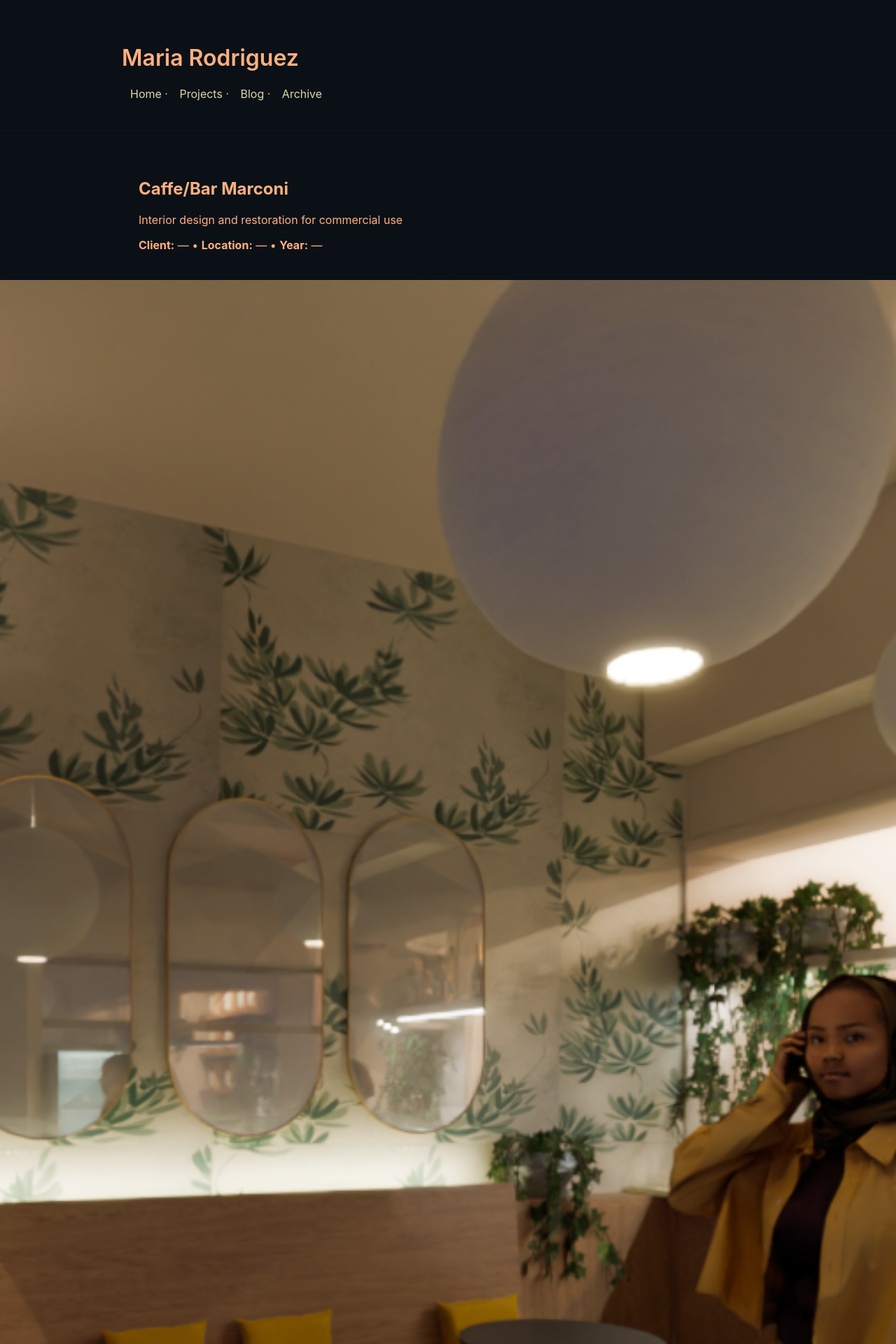
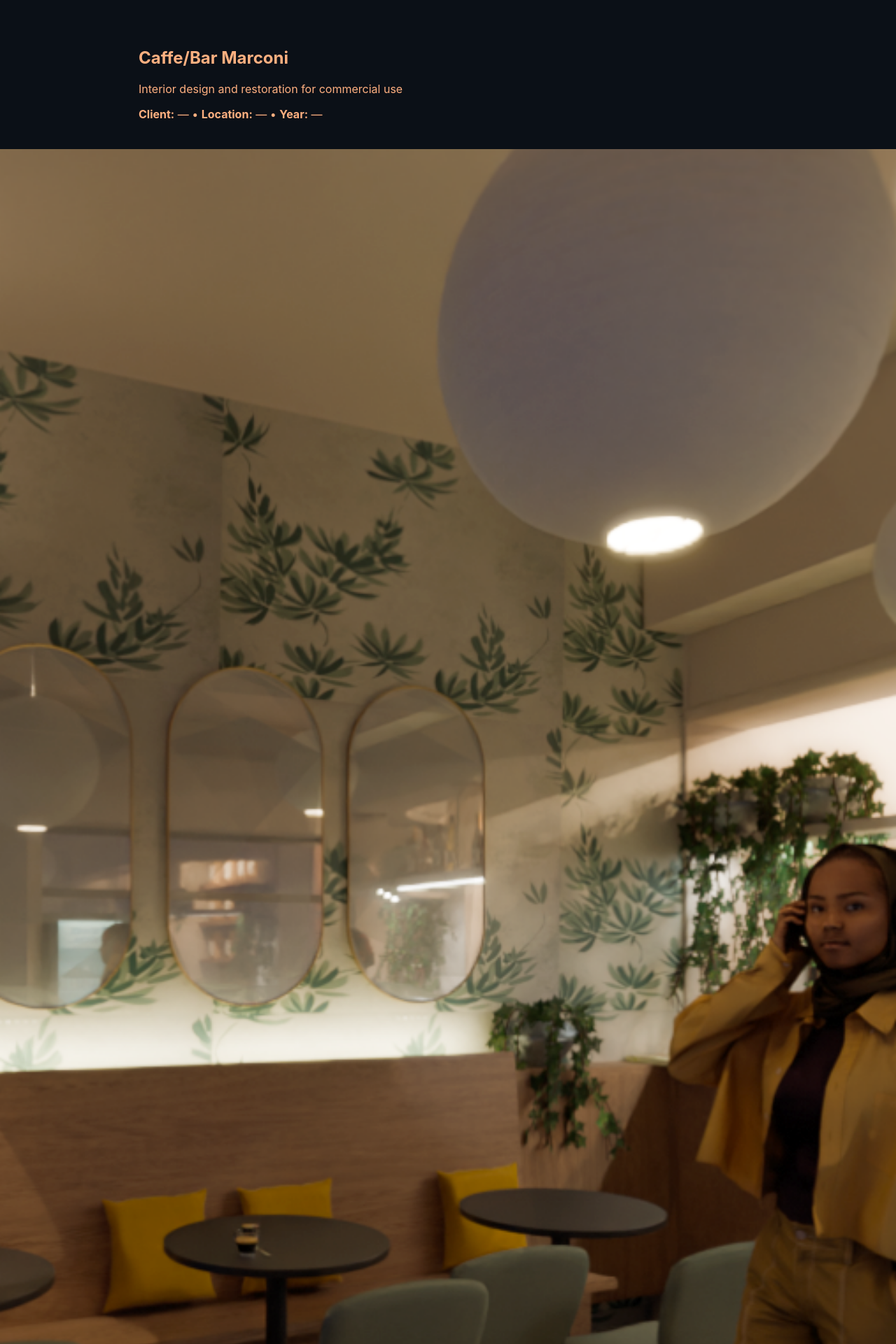
Before and after one commit to rodriguez-macamila/mariarodriguez, a Jekyll site: the page built from _projects/marconi.md, in a window 1280 px wide. Shown: the top 1920 px of the page at 70% size. Built offline with Jekyll 4.4.1, drawn with Linux system fonts in a browser that asks for light colours.

Commit message:
Refactor layout by removing header and updating body tag
Removed the static header and updated body tag to conditionally include a class for project layouts.

```diff
--- a/_layouts/default.html
+++ b/_layouts/default.html
@@ -7,13 +7,7 @@
     <meta name="description" content="{{ page.description | default: site.description }}">
    <link rel="stylesheet" href="{{ site.baseurl }}/assets/css/style.css">
   </head>
-  <body>
-    <header class="site-header">
-      <div class="wrap">
-        <h1 class="site-title"><a href="{{ site.baseurl }}">Maria Rodriguez</a></h1>
-        <nav class="site-nav"><a href="{{ site.baseurl }}">Home</a> · <a href="{{ site.baseurl }}/projects/">Projects</a> · <a href="{{ site.baseurl }}/blog/">Blog</a> · <a href="{{ site.baseurl }}/archive/">Archive</a></nav>
-      </div>
-    </header>
+  <body{% if page.layout == "project" or page.collection == "projects" %} class="project-scroll-snap"{% endif %}>
 
     <main class="wrap">{{ content }}</main>
 
```
